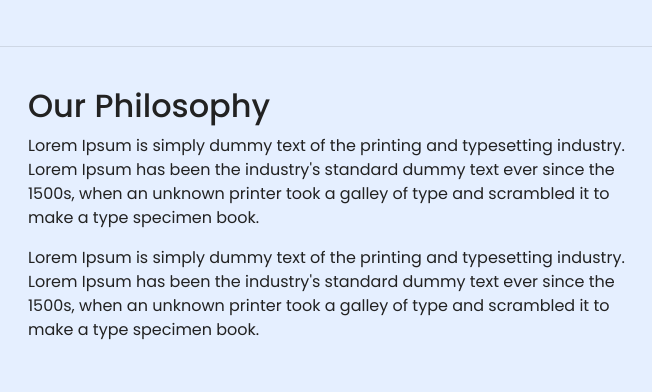
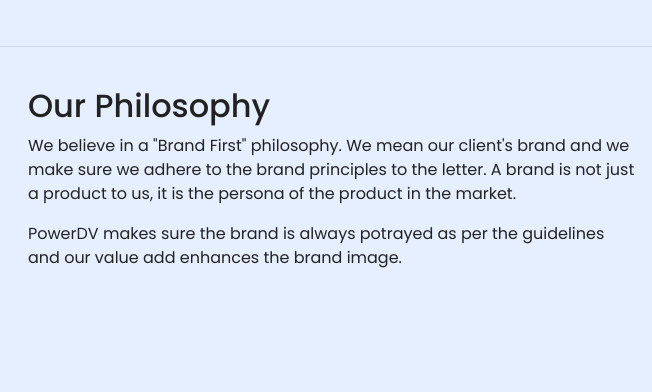
Before and after one commit to chewinggumking/Bootstrap4, a plain HTML site: page index.html in a window 1280 px wide. Shown: the part 2600-2992 px from the top of the page, 628-1280 px from the left. Drawn offline with nearby package versions, Linux system fonts and the light colour scheme.

Commit message:
Brand Philosophy

```diff
--- a/index.html
+++ b/index.html
@@ -170,10 +170,8 @@
 
 					<div class="col-lg-6">
 						<h2>Our Philosophy</h2>
-						<p>Lorem Ipsum is simply dummy text of the printing and typesetting industry. Lorem Ipsum has been the
-							industry's standard dummy text ever since the 1500s, when an unknown printer took a galley of type and scrambled it to make a type specimen book. </p>
-						<p>Lorem Ipsum is simply dummy text of the printing and typesetting industry. Lorem Ipsum has been the industry's standard
-							dummy text ever since the 1500s, when an unknown printer took a galley of type and scrambled it to make a type specimen book. </p>
+						<p>We believe in a "Brand First" philosophy. We mean our client's brand and we make sure we adhere to the brand principles to the letter. A brand is not just a product to us, it is the persona of the product in the market.  </p>
+						<p>PowerDV makes sure the brand is always potrayed as per the guidelines and our value add enhances the brand image.</p>
 					</div>
 
 				</div>
```
